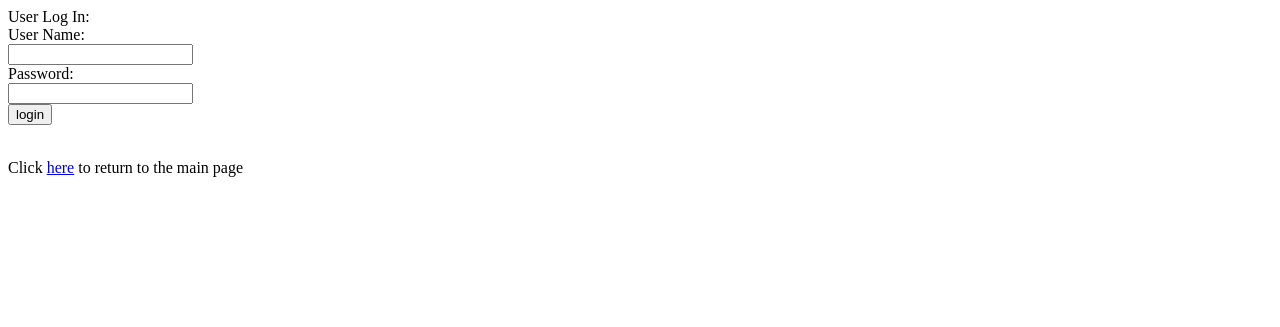
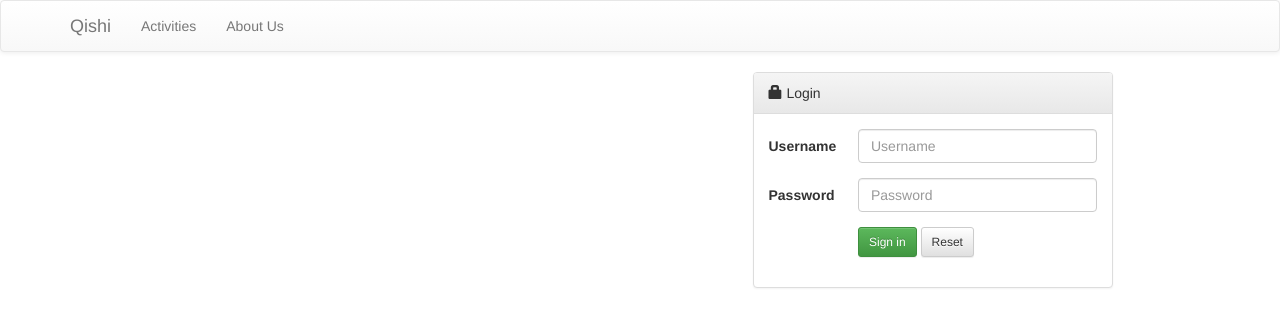
Before and after one commit to ciryiping/toybox, a Django app: page /qishi/login/ in a window 1280 px wide. Shown: the top 327 px of the page. Run offline with Django 3.2, Linux system fonts and the light colour scheme; some libraries are stand-ins or nearby versions.

Commit message:
use bootstrap template

```diff
--- a/qishi/templates/qishi/base.html
+++ b/qishi/templates/qishi/base.html
@@ -1,8 +1,10 @@
-  {% load staticfiles %}
+{% load staticfiles %}
+
 <!DOCTYPE html>
 <html lang="en">
 <head>
   <title>Qishi - The Road To Excellence</title>
+  <meta name="viewport" content="width=device-width, initial-scale=1.0">
   <link rel="stylesheet" href="{% static 'bootstrap/css/bootstrap.min.css' %}">
   <link rel="stylesheet" href="{% static 'bootstrap/css/bootstrap-theme.min.css' %}">
 </head>
@@ -10,12 +12,47 @@
   <script src="{% static 'jquery-2.1.3.min.js' %}"></script>
   <script src="{% static 'bootstrap/js/bootstrap.min.js' %}"></script>
 
-  <nav class="navbar-wrapper navbar-default navbar-fixed-top" rol="navigation">
+  <nav class="navbar navbar-default">
     <div class="container">
       <div class="navbar-header">
-	<a class="navbar-brand" href="#">Qishi</a>
+	<a class="navbar-brand" href="{% url 'index' %}">Qishi</a>
+      </div>
+
+      <div class="collapse navbar-collapse nav-bar-ex1-collapse">
+        <div class="collapse navbar-collapse">
+
+          <ul class="nav navbar-nav">
+              <li><a href="#">Activities</a></li>
+              {% if privilege and privilege <= 1 %}
+                <li><a href="{% url 'admin' %}">
+                  <span class="glyphicon glyphicon-star"></span> admin</a>
+                </li>
+              {% endif %}
+              <li><a href="#">About Us</a></li>
+          </ul>
+
+          {% block login_area %}
+          <ul class="nav navbar-nav navbar-right">
+            {% if nickname %}
+              <li><a>Welcome <b>{{ nickname }}</b></a></li>
+              <li><a href="{% url 'logoff' %}">Logoff</a></li>
+            {% else %}
+              <li><a href="{% url 'login' %}">Login</a></li>
+              <li><a href="{% url 'register' %}">Register</a></li>
+            {% endif %}
+          </ul>
+          {% endblock %}
+        </div>
       </div>
     </div>
   </nav>
+
+<div class="container"">
+  {% block content %}
+    <div class="jumbotron">
+      <h1>Welcom to Qishi!</h1>
+    </div>
+  {% endblock %}
+</div>
 </body>
 </html>
--- a/qishi/templates/qishi/login.html
+++ b/qishi/templates/qishi/login.html
@@ -1,16 +1,48 @@
-{% if login_failed %}
-<span style="color:#FF0000">Login failed!</span><br/>
-{% else %}
-User Log In:<br/>
-{% endif %}
+{% extends "qishi/base.html" %}
 
-<form action="{% url 'login' %}" method="post">
-  {% csrf_token %}
-    User Name:<br/>
-    <input type="text" name="username"><br/>
-    Password:<br/>
-    <input type="password" name="password"><br/>
-    <input type="submit" value="login"><br/>
-</form>
-<br/>
-Click <a href="{% url 'index' %}">here</a> to return to the main page<br/>
+{% block login_area %}{% endblock %}
+
+{% block content %}
+  <div class="row">
+    <div class="col-md-4 col-md-offset-7">
+      <div class="panel panel-default">
+
+        <div class="panel-heading">
+          <span class="glyphicon glyphicon-lock"></span> Login
+        </div>
+
+        <div class="panel-body">
+          <form action="{% url 'login' %}" class="form-horizontal" role="form" method="POST">
+            {% csrf_token %}
+            <div class="form-group">
+              <label for="username" class="col-sm-3 control-label"> Username</label>
+              <div class="col-sm-9">
+                <input type="text" class="form-control" id="username" name="username"
+                       placeholder="Username" required>
+              </div>
+            </div>
+            <div class="form-group">
+              <label for="password" class="col-sm-3 control-label"> Password</label>
+              <div class="col-sm-9">
+                <input type="password" class="form-control" id="password" name="password"
+                       placeholder="Password" required>
+              </div>
+            </div>
+            <div class="form-group last">
+              <div class="col-sm-offset-3 col-sm-9">
+                <button type="submit" class="btn btn-success btn-sm">
+                  Sign in</button>
+                <button type="reset"  class="btn btn-default btn-sm">
+                  Reset</button>
+              </div>
+            </div>
+          </form>
+        </div>
+
+        {% if login_failed %}
+        <div class="panel-footer" style="color:#FF2232">Login Failed</div>
+        {% endif %}
+      </div>
+    </div>
+  </div>
+{% endblock %}
--- a/qishi/urls.py
+++ b/qishi/urls.py
@@ -3,11 +3,11 @@ from django.conf.urls import patterns, url
 from qishi import views
 
 urlpatterns = patterns('',
-    url(r'^test/',     views.test,           name="test"    ),
-    url(r'^admin/',    views.admin,          name="admin"   ),
-    url(r'^register/', views.register,       name="register"),
-    url(r'^login/',    views.login,          name="login"   ),
-    url(r'^logoff/',   views.logoff,         name="logoff"  ),
+    url(r'^test/?$',     views.test,           name="test"    ),
+    url(r'^admin/?$',    views.admin,          name="admin"   ),
+    url(r'^register/?$', views.register,       name="register"),
+    url(r'^login/?$',    views.login,          name="login"   ),
+    url(r'^logoff/?$',   views.logoff,         name="logoff"  ),
     url(r'^$',         views.index,          name="index"   ),
     url(r'',           views.page_not_found, name="http404" ),
     )
--- a/qishi/views.py
+++ b/qishi/views.py
@@ -8,21 +8,24 @@ from qishi.models import User
 def test(request):
     return render(request, "qishi/base.html", {})
 
+def getUserInfo(request):
+    params = {
+      "memberId"  : request.session.get("memberId", False),
+      "nickname"  : request.session.get("nickname", False),
+      "privilege" : request.session.get("privilege", 99),
+    }
+
+    print(params)
+
+    if params['memberId'] and params['nickname']:
+        return params
+
+    return {}
+
+
 def index(request):
-
-    # First check if the member is logged in
-    memberId = request.session.get("memberId", False)
-    nickname = request.session.get("nickname", False)
-
-    params = {'nickname': False}
-    if memberId and nickname:
-        params['nickname'] = nickname
-
-    # Load the index page
-    template = loader.get_template('qishi/index.html')
-    context = RequestContext(request, params)
-    return HttpResponse(template.render(context))
-
+    params = getUserInfo(request)
+    return render(request, "qishi/index.html", params)
 
 
 def login(request):
@@ -39,14 +42,14 @@ def login(request):
         try:
             u = User.objects.get(username=request.POST['username'])
         except:
-            params['login_failed'] = True
+            pass
         else:
             if u.password == request.POST['password']:
-                request.session['memberId'] = u.pk
-                request.session['nickname'] = u.nickname
+                request.session['memberId']   = u.pk
+                request.session['nickname']   = u.nickname
+                request.session['privilege'] = u.privilege
                 return index(request)
-            else:
-                params['login_failed'] = True
+        params['login_failed'] = True
 
     # display the login page
     template = loader.get_template('qishi/login.html')
@@ -91,11 +94,14 @@ def register(request):
             params['failed'] = "Invalid Password."
             return render(request, 'qishi/register.html', params)
 
-        u = User(username = username,
-                 password = password,
-                 nickname = nickname)
-        u.save()
-        return login(request)
+        try:
+            u = User(username = username,
+                     password = password,
+                     nickname = nickname)
+            u.save()
+            return login(request)
+        except:
+            params['failed'] = "Cannot register (database error)."
 
     # display the register page
     return render(request, 'qishi/register.html', params)
@@ -113,6 +119,7 @@ def logoff(request):
     except KeyError:
         pass
 
+    request.session['priviledge'] = 99
     return index(request)
 
 
```
Also changed, not shown: qishi/templates/qishi/index.html (+10 -6 lines), qishi/templates/qishi/register.html (+62 -0 lines), db.sqlite3.
